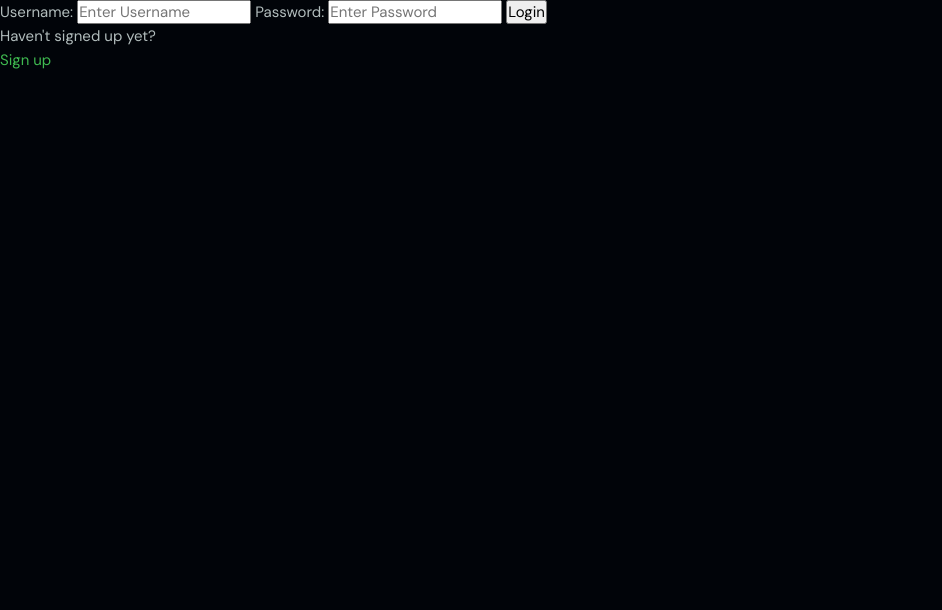
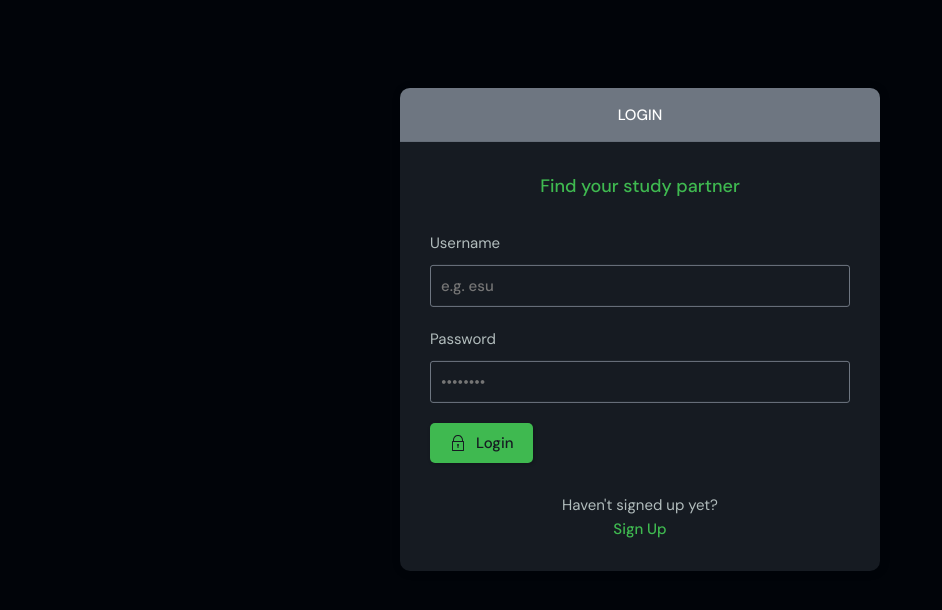
Before and after one commit to Isa1asN/studypal_django, a Django app: a page that uses base/templates/base/login_register.html in a window 1280 px wide. Shown: the part 90-700 px from the top of the page, without its empty margins (0-942 px from the left). Run offline with Django 4.2, Linux system fonts and the light colour scheme.

Commit message:
fixed the delete and login UI

```diff
--- a/base/templates/base/login_register.html
+++ b/base/templates/base/login_register.html
@@ -3,34 +3,116 @@
 
 {% block content %}
 
-    {% if  page == 'login'%}
+    <main class="auth layout">
 
-    <div>
-        <form method="POST" action="">
-            {% csrf_token %}
+      {% if page == 'login' %}
 
-            <label for="">Username:</label>
-            <input type="text" name="username" placeholder="Enter Username" />
+      <div class="container">
+        <div class="layout__box">
+          <div class="layout__boxHeader">
+            <div class="layout__boxTitle">
+              <h3>Login</h3>
+            </div>
+          </div>
+          <div class="layout__body">
+            <h2 class="auth__tagline">Find your study partner</h2>
 
-            <label for="">Password:</label>
-            <input type="password" name="password" placeholder="Enter Password" />
+            <form class="form" action="" method="POST">
+              {% csrf_token %}
+              <div class="form__group form__group">
+                <label for="room_name">Username</label>
+                <input id="username" name="username" type="text" placeholder="e.g. esu" />
+              </div>
+              <div class="form__group">
+                <label for="password">Password</label>
+                <input
+                  id="password"
+                  name="password"
+                  type="password"
+                  placeholder="&bull;&bull;&bull;&bull;&bull;&bull;&bull;&bull;"
+                />
+              </div>
 
-            <input type="submit" value="Login"/>
-        </form>
-        <p>Haven't signed up yet?</p>
-        <a href="{% url 'register' %}">Sign up</a>
-    </div>
-    {% else %}
-    <div>
-        <form method="POST" action="">
-            {% csrf_token %}
-            {{form.as_p}}
-            <input type="submit" value="Register"/>
-        </form>
-        <p>Already signed up?</p>
-        <a href="{% url 'login' %}">Sign in</a>
-    </div>
+              <button class="btn btn--main" type="submit">
+                <svg
+                  version="1.1"
+                  xmlns="http://www.w3.org/2000/svg"
+                  width="32"
+                  height="32"
+                  viewBox="0 0 32 32"
+                >
+                  <title>lock</title>
+                  <path
+                    d="M27 12h-1v-2c0-5.514-4.486-10-10-10s-10 4.486-10 10v2h-1c-0.553 0-1 0.447-1 1v18c0 0.553 0.447 1 1 1h22c0.553 0 1-0.447 1-1v-18c0-0.553-0.447-1-1-1zM8 10c0-4.411 3.589-8 8-8s8 3.589 8 8v2h-16v-2zM26 30h-20v-16h20v16z"
+                  ></path>
+                  <path
+                    d="M15 21.694v4.306h2v-4.306c0.587-0.348 1-0.961 1-1.694 0-1.105-0.895-2-2-2s-2 0.895-2 2c0 0.732 0.413 1.345 1 1.694z"
+                  ></path>
+                </svg>
 
-    {% endif %}
+                Login
+              </button>
+            </form>
 
-{% endblock content %}
+            <div class="auth__action">
+              <p>Haven't signed up yet?</p>
+              <a href="{% url 'register' %}" class="btn btn--link">Sign Up</a>
+            </div>
+          </div>
+        </div>
+      </div>
+      {% else %}
+
+      <div class="container">
+        <div class="layout__box">
+          <div class="layout__boxHeader">
+            <div class="layout__boxTitle">
+              <h3>Register</h3>
+            </div>
+          </div>
+          <div class="layout__body">
+            <h2 class="auth__tagline">Find your study partner</h2>
+
+            <form class="form" action="" method="POST">
+              {% csrf_token %}
+
+              {% for field in form  %}
+
+              <div class="form__group form__group">
+                <label for="room_name">{{field.label}}</label>
+                {{field}}
+              </div>
+              {% endfor %}
+
+              <button class="btn btn--main" type="submit">
+                <svg
+                  version="1.1"
+                  xmlns="http://www.w3.org/2000/svg"
+                  width="32"
+                  height="32"
+                  viewBox="0 0 32 32"
+                >
+                  <title>lock</title>
+                  <path
+                    d="M27 12h-1v-2c0-5.514-4.486-10-10-10s-10 4.486-10 10v2h-1c-0.553 0-1 0.447-1 1v18c0 0.553 0.447 1 1 1h22c0.553 0 1-0.447 1-1v-18c0-0.553-0.447-1-1-1zM8 10c0-4.411 3.589-8 8-8s8 3.589 8 8v2h-16v-2zM26 30h-20v-16h20v16z"
+                  ></path>
+                  <path
+                    d="M15 21.694v4.306h2v-4.306c0.587-0.348 1-0.961 1-1.694 0-1.105-0.895-2-2-2s-2 0.895-2 2c0 0.732 0.413 1.345 1 1.694z"
+                  ></path>
+                </svg>
+
+                Register
+              </button>
+            </form>
+
+            <div class="auth__action">
+              <p>Already signed up?</p>
+              <a href="{% url 'login' %}" class="btn btn--link">Sign in</a>
+            </div>
+          </div>
+        </div>
+      </div>
+      {% endif %}
+
+    </main>
+    {% endblock content %}
--- a/base/views.py
+++ b/base/views.py
@@ -6,7 +6,7 @@ from django.contrib.auth import authenticate, login, logout
 from django.contrib.auth.decorators import login_required
 from django.db.models import Q
 from .models import Room, Topic, Message
-from .forms import RoomForm
+from .forms import RoomForm, UserForm
 from django.contrib.auth.forms import UserCreationForm
 
 def loginPage(req):
@@ -149,4 +149,11 @@ def userProfile(req, pk):
 
 @login_required(login_url='login')
 def updateProfile(req):
-    return render(req, 'base/update_profile.html')
+    form = UserForm(instance=req.user)
+    context = {'form' : form}
+    if req.method == 'POST' :
+        form = UserForm(req.POST, instance=req.user)
+        if form.is_valid():
+            form.save()
+            return redirect('user-profile', req.user.id)
+    return render(req, 'base/update_profile.html', context)
```
Also changed, not shown: base/forms.py (+7 -0 lines), base/templates/base/delete.html (+34 -13 lines), base/templates/base/delete_old.html (added, +19 -0 lines), base/templates/base/login_register_old.html (added, +36 -0 lines), base/templates/base/update_profile.html (+6 -2 lines).
